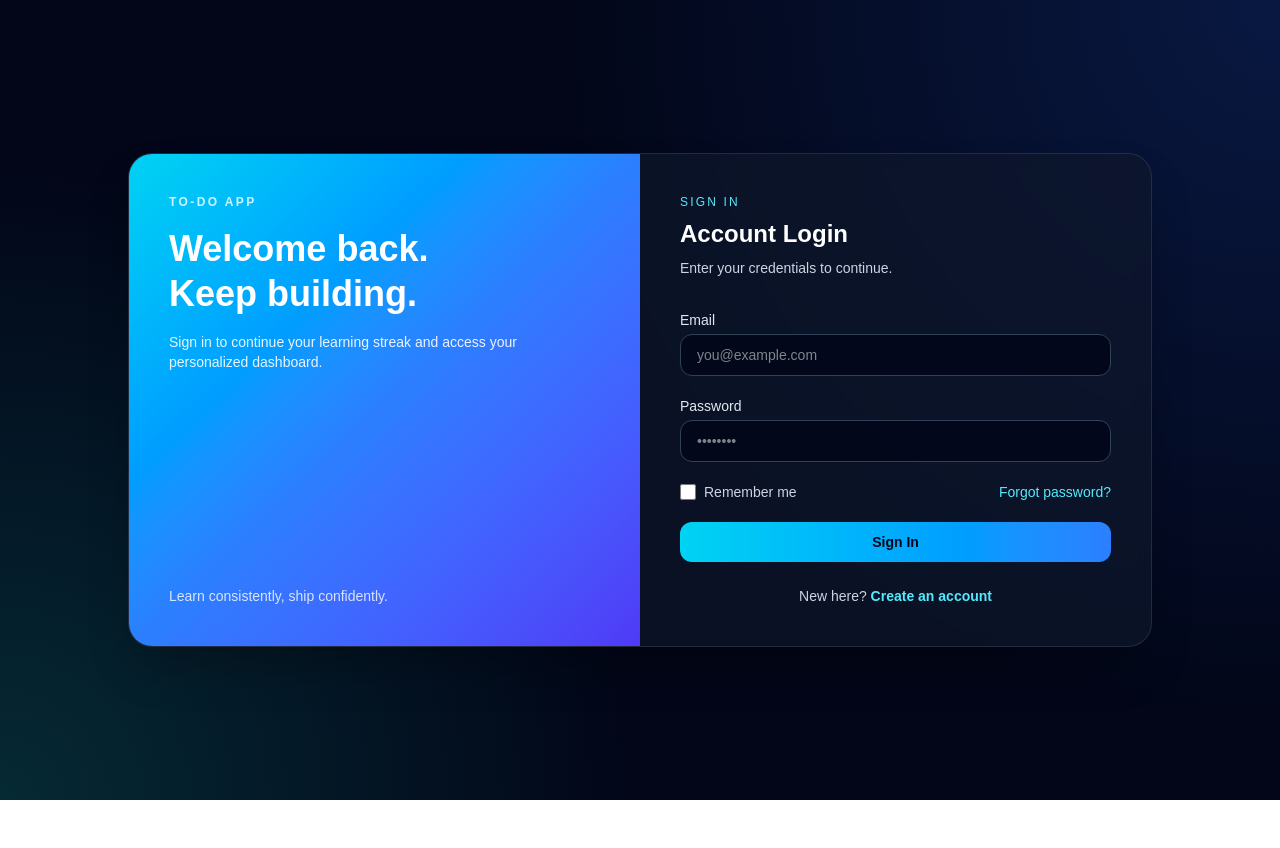
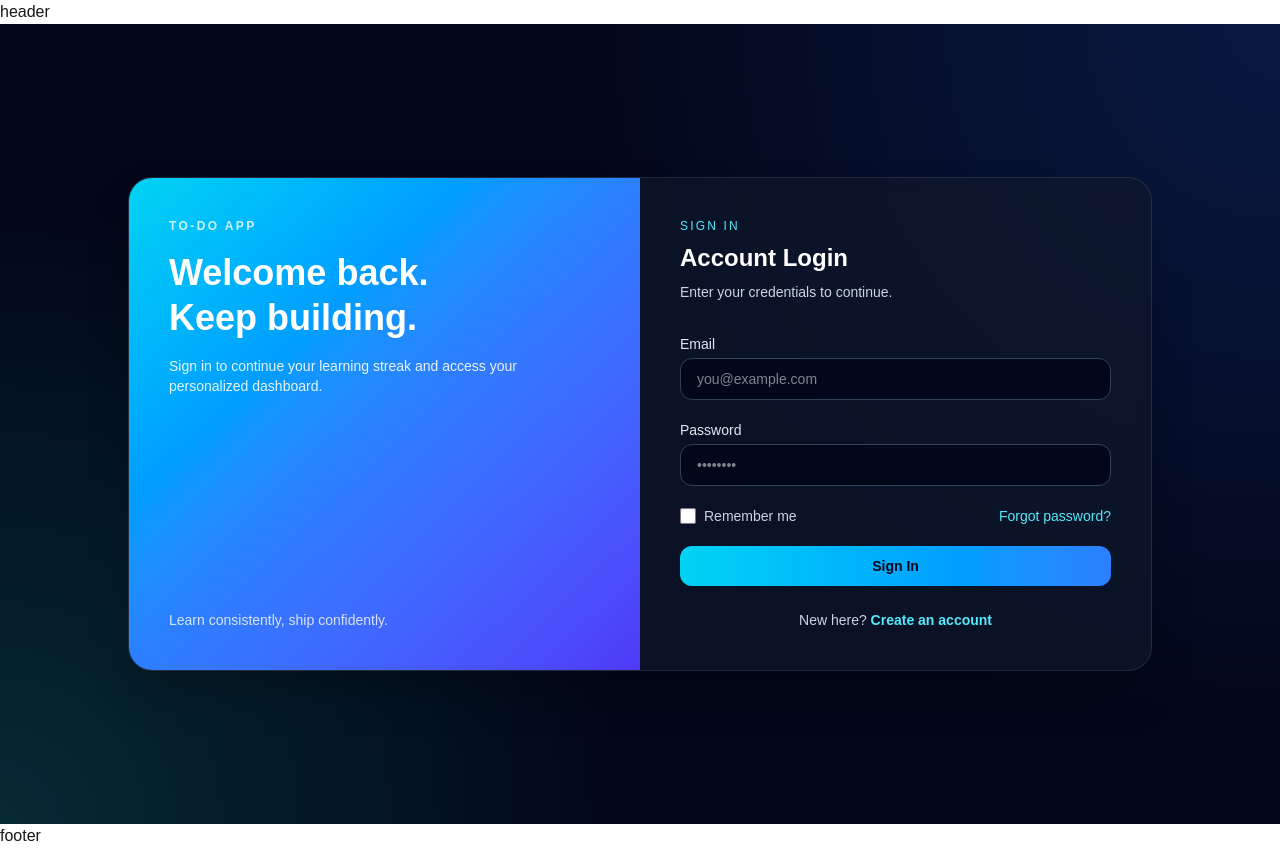
Before and after one commit to Deepthi1611/cohort-Node, a Next.js app in the folder week-18.2-next.js/week-18-next/: page /signin in a window 1280 px wide. Before the commit the page ends 800 px from the top, so only its background shows below. Built offline with nearby package versions, Linux system fonts and the light colour scheme.

Commit message:
route groups

```diff
--- /dev/null
+++ b/week-18.2-next.js/week-18-next/app/(auth)/layout.tsx
@@ -0,0 +1,9 @@
+import { ReactNode } from "react";
+
+export default function AuthLayout({ children }: { children: ReactNode }) {
+  return <div>
+    <div>header</div>
+    {children}
+    <div>footer</div>
+  </div>
+}
```
Also changed, not shown: week-18.2-next.js/week-18-next/app/(auth)/signin/page.tsx (renamed from week-18.2-next.js/week-18-next/app/signin/page.tsx), week-18.2-next.js/week-18-next/app/(auth)/signup/page.tsx (renamed from week-18.2-next.js/week-18-next/app/signup/page.tsx).
